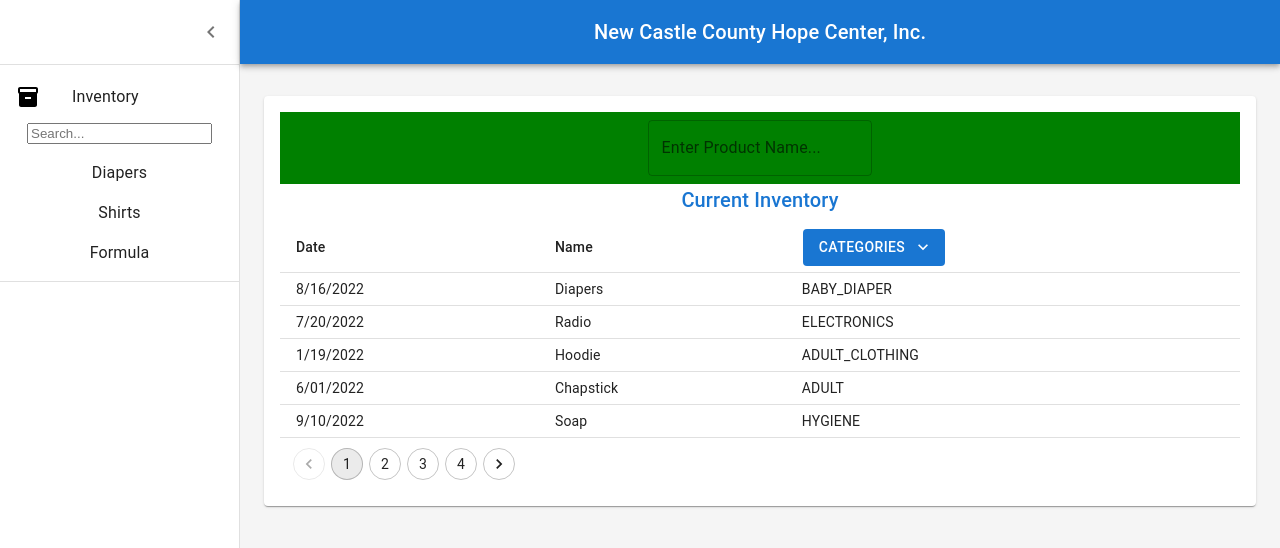
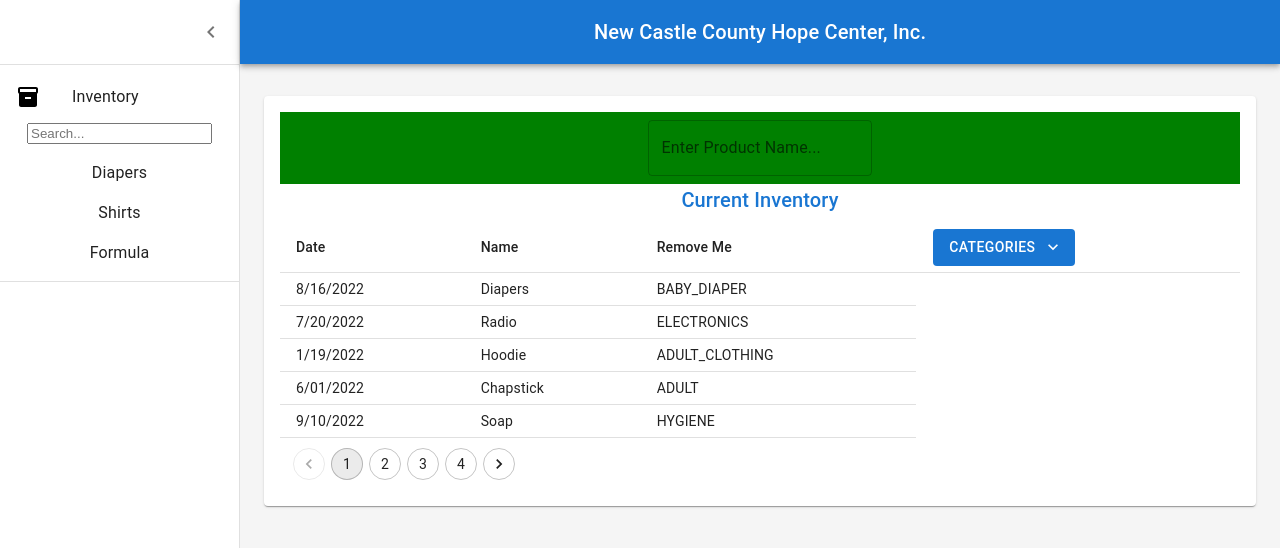
Before and after one commit to alogan15/The-Hope-Center, a React (Create React App) app in the folder hope-center-app/: page /inventory in a window 1280 px wide. Shown: the top 548 px of the page. Built offline with nearby package versions, Linux system fonts and the light colour scheme.

Commit message:
remove me

```diff
--- a/hope-center-app/src/Inventory/Orders.js
+++ b/hope-center-app/src/Inventory/Orders.js
@@ -80,6 +80,7 @@
           <TableRow>
             <TableCell>Date</TableCell>
             <TableCell>Name</TableCell>
+            <TableCell>Remove Me</TableCell>
             <TableCell><TextFields/></TableCell>
           </TableRow>
         </TableHead>
```
